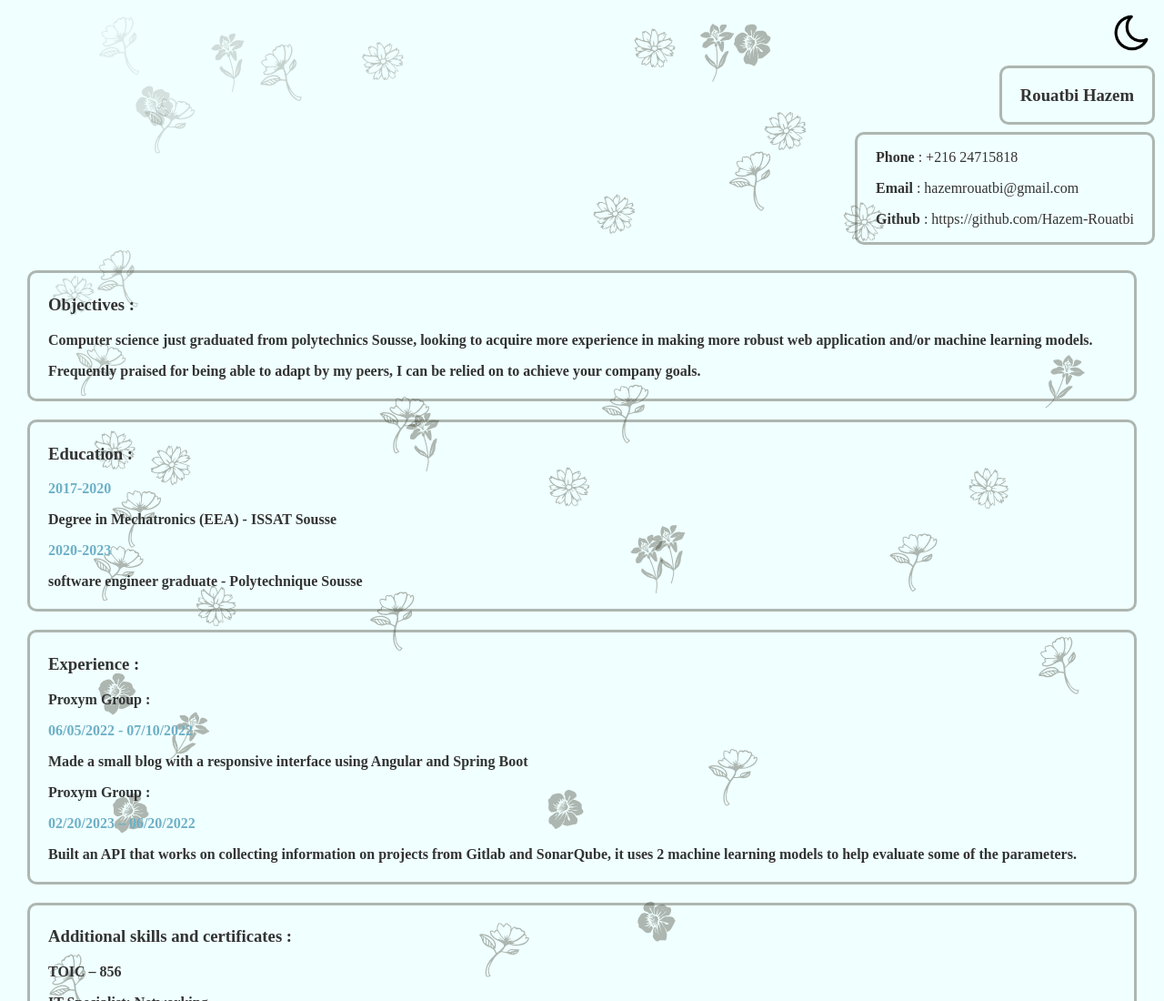
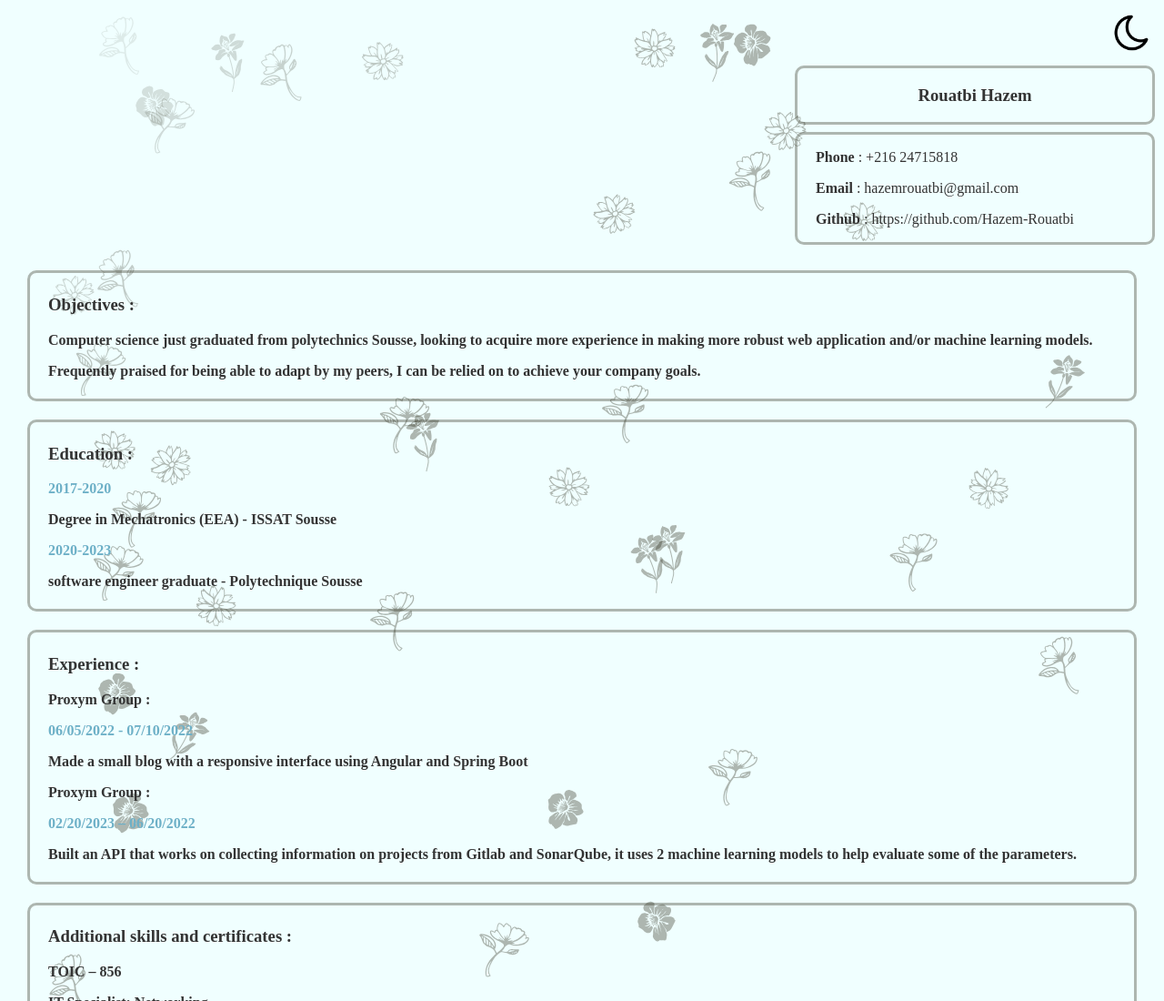
Before and after one commit to Hazem-Rouatbi/simple_cv_page, a plain HTML site: page index.html in a window 1280 px wide. Shown: the top 1100 px of the page at 91% size. Drawn offline with Linux system fonts and the light colour scheme.

Commit message:
added github and removed some commented code

```diff
--- a/index.html
+++ b/index.html
@@ -17,13 +17,13 @@
             <button class="theme-btn" type="submit"><img id="icon" class="theme-icon" src="png/moon.png" alt="moon"></button>
           </div>
           <div class="boxes-container">
-            <div class="name-col">
+            <div class="name-col center-align">
               <h3>Rouatbi Hazem</h3>
             </div>
             <div class="name-col">
               <p><span class="L-text">Phone</span> : +216 24715818</p>
               <p><span class="L-text">Email</span> : hazemrouatbi@gmail.com</p>
-              <p><span class="L-text">Github</span> : https://github.com/Hazem-Rouatbi</p>
+              <p><span class="L-text">Github</span> : <a href="https://github.com/Hazem-Rouatbi">https://github.com/Hazem-Rouatbi</p></a>
 
             </div>
             <div class="info-container">
--- a/style.css
+++ b/style.css
@@ -24,6 +24,13 @@ body{
   background-color: var(--primary-color);
   z-index: 0;
 }
+a{
+  color: var(--secondary-color);
+  text-decoration: none;
+}
+a:hover{
+  font-weight: 500;
+}
 .container {
   padding: 0;
   height: 100%;
@@ -48,7 +55,11 @@ body{
 .date{
 color: var(--date-col);
 }
+.center-align{
+  text-align: center;
+}
 .name-col{
+  min-width: 350px;
   margin-bottom: 1vh;
   align-self:flex-end ;
   border: solid var(--flower-color);
```
Also changed, not shown: main.js (+1 -25 lines).
